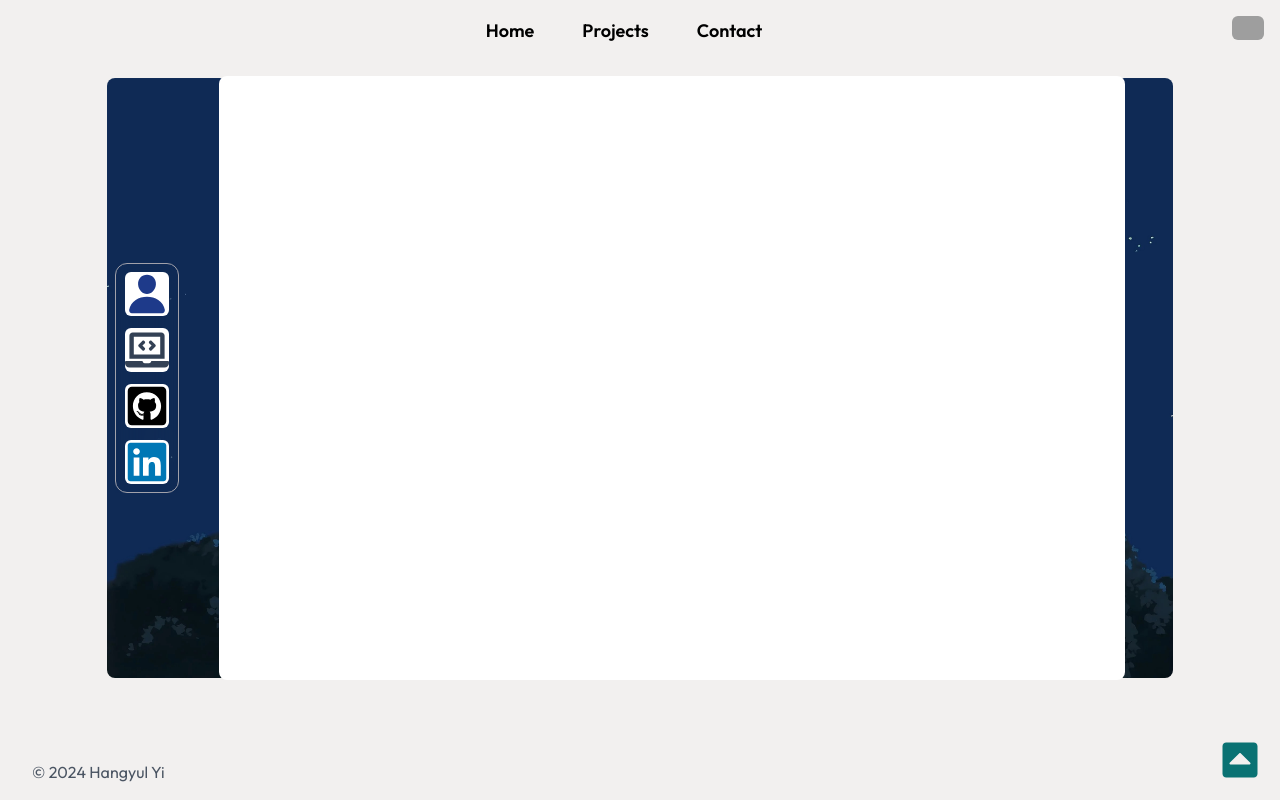
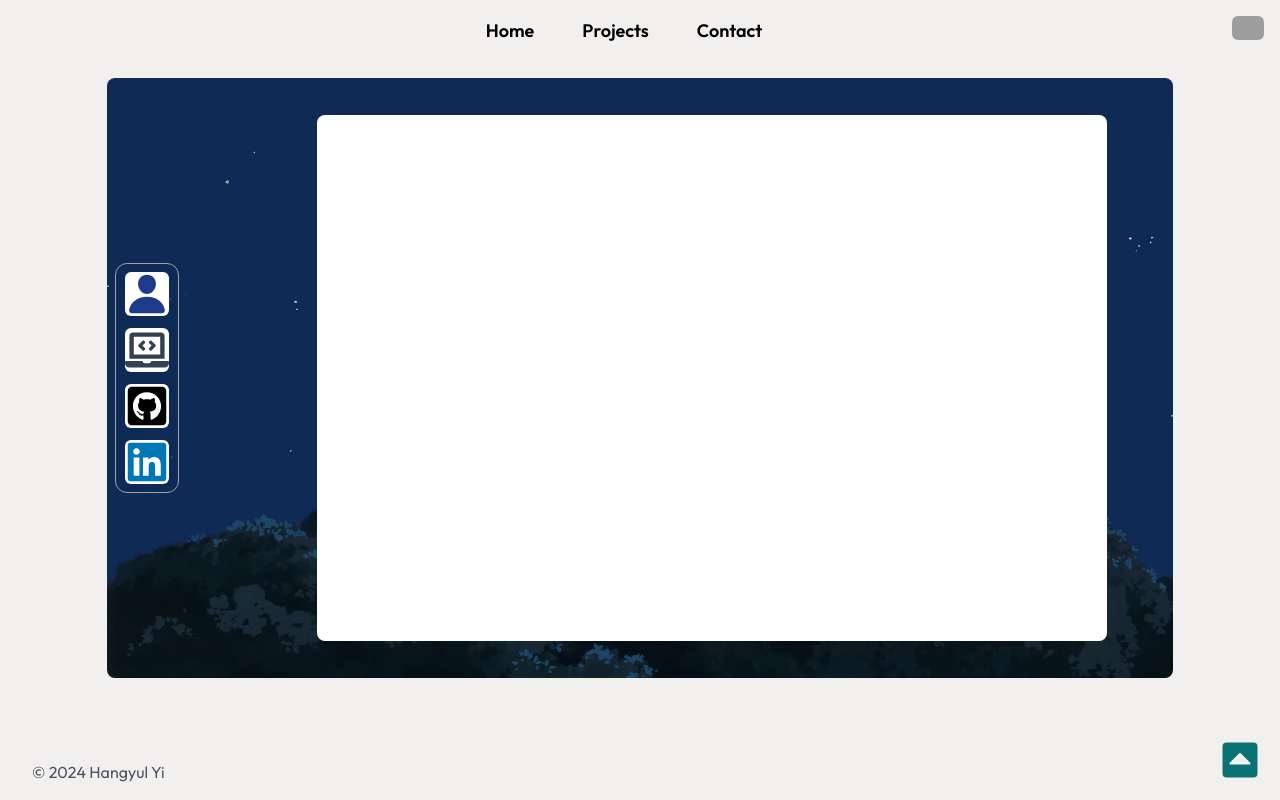
Before and after one commit to hangyulyi/portfolio-nextjs, a Next.js app: page / in a window 1280 px wide. Both pictures are taken after a click on the element 146 px from the left and 349 px from the top of the page. Built offline with nearby package versions, Linux system fonts and the light colour scheme; no server answers; grey boxes are pictures that could not be loaded.

Commit message:
fix child pages withint Monitor to view properly

```diff
--- a/src/app/components/Home/Monitor.tsx
+++ b/src/app/components/Home/Monitor.tsx
@@ -31,9 +31,13 @@ export default function Monitor () {
                 <div className="p-2 flex items-center justify-center h-full">
                     <MonitorBar onItemClick={handleItemClick} />
 
-                    <div className="flex-grow flex items-center justify-center">
+                    <div className="flex-grow flex items-center justify-center h-full overflow-hidden">
                         {/* handle selected page views */}
-                        {selectedPage === 'MySkillsPage' && <MySkillsPage />}
+                        {selectedPage === 'MySkillsPage' && (
+                            <div className="w-4/5">
+                                <MySkillsPage />
+                            </div>
+                        )}
                         {selectedPage === 'AboutMePage' && <AboutMePage />}
 
                     </div>
--- a/src/app/components/Home/MySkillsPage.tsx
+++ b/src/app/components/Home/MySkillsPage.tsx
@@ -1,9 +1,9 @@
 export default function MySkillsPage() {
     return(
-        <>
-            <div className="aspect-[3/2] bg-white w-full rounded-lg mx-10">
 
-            </div>
-        </>
+        <div className="aspect-[3/2] bg-white w-full rounded-lg mx-10">
+
+        </div>
+
     )
 }
```
